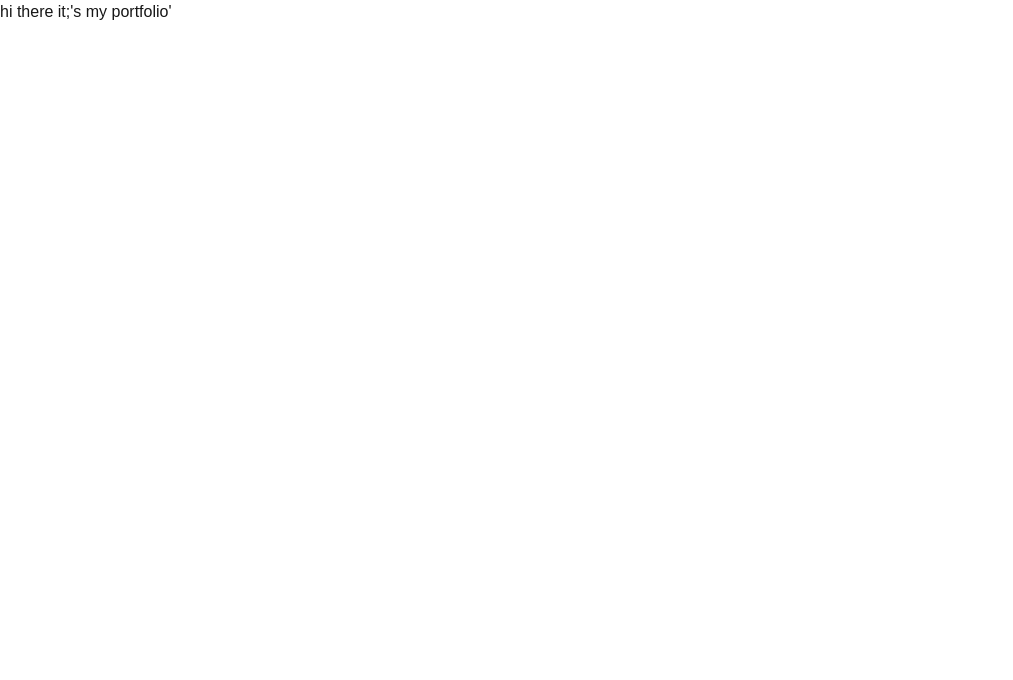
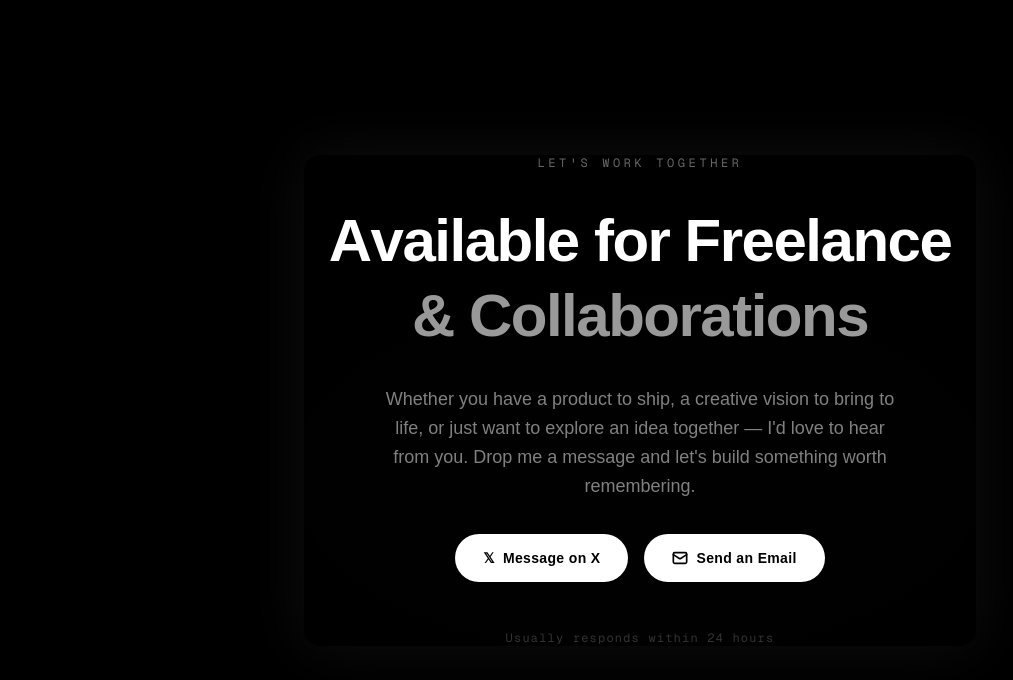
Before and after one commit to sahayanshuman2005/My-Portfolio, a Next.js app: page / in a window 1280 px wide. Shown: the top 680 px of the page, without its empty margins (0-1013 px from the left). Built offline with nearby package versions, Linux system fonts and the light colour scheme.

Commit message:
added contact.tsx

```diff
--- a/app/page.tsx
+++ b/app/page.tsx
@@ -1,9 +1,10 @@
 import Image from "next/image";
-
+import { Hero } from "@/components/Hero";
+import Contact from "@/components/Contact";
 export default function Home() {
   return (
     <div>
-      hi there it;'s my portfolio'
+      <Contact/>
     </div>
   );
 }
--- /dev/null
+++ b/components/Contact.tsx
@@ -0,0 +1,242 @@
+"use client";
+
+import { type Variants, motion, useReducedMotion } from "framer-motion";
+import { Mail } from "lucide-react";
+
+const fadeUp = (delay = 0): Variants => ({
+  hidden: { opacity: 0, y: 24 },
+  show: {
+    opacity: 1,
+    y: 0,
+    transition: {
+      duration: 0.6,
+      delay,
+      ease: [0.22, 1, 0.36, 1] as const,
+    },
+  },
+});
+
+const scaleIn = (delay = 0): Variants => ({
+  hidden: { opacity: 0, scale: 0.88 },
+  show: {
+    opacity: 1,
+    scale: 1,
+    transition: {
+      duration: 0.5,
+      delay,
+      ease: [0.22, 1, 0.36, 1] as const,
+    },
+  },
+});
+
+const floatVariant: Variants = {
+  animate: {
+    y: [0, -18, 0] as const,
+    scale: [1, 1.06, 1] as const,
+    opacity: [0.06, 0.1, 0.06] as const,
+    transition: {
+      duration: 7,
+      repeat: Infinity,
+      ease: "easeInOut",
+    },
+  },
+};
+
+const borderGlow: Variants = {
+  hidden: {
+    opacity: 0,
+    boxShadow: "0 0 0px rgba(255,255,255,0)",
+  },
+  show: {
+    opacity: 1,
+    boxShadow: "0 0 60px 1px rgba(255,255,255,0.06)",
+    transition: {
+      duration: 1.4,
+      delay: 0.2,
+      ease: "easeOut",
+    },
+  },
+};
+
+interface TypewriterProps {
+  text: string;
+  className?: string;
+  startDelay?: number;
+  letterDelay?: number;
+  reduced: boolean;
+}
+
+function Typewriter({
+  text,
+  className = "",
+  startDelay = 0.1,
+  letterDelay = 0.035,
+  reduced,
+}: TypewriterProps) {
+  if (reduced) {
+    return <span className={className}>{text}</span>;
+  }
+
+  return (
+    <>
+      {text.split("").map((char, i) => (
+        <motion.span
+          key={i}
+          className={className}
+          style={{
+            display: "inline-block",
+            whiteSpace: char === " " ? "pre" : undefined,
+          }}
+          initial={{ opacity: 0, y: 8 }}
+          animate={{ opacity: 1, y: 0 }}
+          transition={{
+            duration: 0.2,
+            delay: startDelay + i * letterDelay,
+            ease: "easeOut",
+          }}
+        >
+          {char}
+        </motion.span>
+      ))}
+    </>
+  );
+}
+
+export default function Contact() {
+  const reduced = useReducedMotion() ?? false;
+
+  const line1 = "Available for Freelance";
+  const line2 = "& Collaborations";
+
+  const line2Delay = 0.1 + line1.length * 0.035 + 0.12;
+
+  const twitterDMUrl =
+    "https://twitter.com/messages/compose?recipient_id=1812063256531374080&text=Hi%20Ansh%2C%20I%20came%20across%20your%20portfolio%20and%20I%27d%20love%20to%20collaborate%20with%20you!";
+
+  const gmailComposeUrl =
+    "https://mail.google.com/mail/?view=cm&fs=1&to=sahayanshuman421@gmail.com&su=Freelance%20needed!&body=Hi%20Ansh%2C%0A%0AI%20came%20across%20your%20portfolio%20and%20I%27m%20interested%20in%20working%20with%20you.%0A%0A%0ABest%20regards%2C%0A";
+
+  return (
+    <section className="relative min-h-screen w-full bg-black flex items-center justify-center overflow-hidden px-4 sm:px-6 py-24">
+      <motion.div
+        aria-hidden="true"
+        className="pointer-events-none absolute inset-0 bg-[radial-gradient(ellipse_60%_50%_at_50%_60%,rgba(255,255,255,0.07)_0%,transparent_70%)]"
+        variants={floatVariant}
+        animate={reduced ? undefined : "animate"}
+      />
+
+      <motion.div
+        className="relative z-10 flex flex-col items-center text-center max-w-2xl w-full gap-8 rounded-2xl"
+        variants={borderGlow}
+        initial={reduced ? "show" : "hidden"}
+        whileInView="show"
+        viewport={{ once: true, amount: 0.3 }}
+      >
+        <motion.p
+          className="text-xs tracking-[0.3em] uppercase text-white/40 font-mono"
+          variants={fadeUp(0)}
+          initial={reduced ? "show" : "hidden"}
+          whileInView="show"
+          viewport={{ once: true }}
+        >
+          Let&apos;s work together
+        </motion.p>
+
+        <h2 className="text-3xl sm:text-4xl lg:text-6xl font-bold text-white leading-tight tracking-tight max-w-full">
+          <span className="block wrap-break-word">
+            <Typewriter
+              text={line1}
+              startDelay={0.1}
+              letterDelay={0.035}
+              reduced={reduced}
+            />
+          </span>
+
+          <span className="block text-white/60 wrap-break-word">
+            <Typewriter
+              text={line2}
+              startDelay={line2Delay}
+              letterDelay={0.045}
+              reduced={reduced}
+            />
+          </span>
+        </h2>
+
+        <motion.p
+          className="text-white/50 text-base sm:text-lg leading-relaxed max-w-lg"
+          variants={fadeUp(0.3)}
+          initial={reduced ? "show" : "hidden"}
+          whileInView="show"
+          viewport={{ once: true }}
+        >
+          Whether you have a product to ship, a creative vision to bring to
+          life, or just want to explore an idea together — I&apos;d love to
+          hear from you. Drop me a message and let&apos;s build something worth
+          remembering.
+        </motion.p>
+
+        <div className="flex flex-col sm:flex-row gap-4 w-full sm:w-auto">
+          <motion.a
+            href={twitterDMUrl}
+            target="_blank"
+            rel="noopener noreferrer"
+            variants={scaleIn(0.5)}
+            initial={reduced ? "show" : "hidden"}
+            whileInView="show"
+            viewport={{ once: true }}
+            whileHover={
+              reduced
+                ? undefined
+                : {
+                    scale: 1.06,
+                    boxShadow: "0 0 28px rgba(255,255,255,0.4)",
+                  }
+            }
+            whileTap={reduced ? undefined : { scale: 0.97 }}
+            className="group inline-flex items-center justify-center gap-2 bg-white text-black rounded-full px-7 py-3.5 text-sm font-semibold tracking-wide cursor-pointer w-full sm:w-auto"
+          >
+            <span className="text-sm font-bold">𝕏</span>
+            Message on X
+          </motion.a>
+
+          <motion.a
+            href={gmailComposeUrl}
+            target="_blank"
+            rel="noopener noreferrer"
+            variants={scaleIn(0.6)}
+            initial={reduced ? "show" : "hidden"}
+            whileInView="show"
+            viewport={{ once: true }}
+            whileHover={
+              reduced
+                ? undefined
+                : {
+                    scale: 1.06,
+                    boxShadow: "0 0 28px rgba(255,255,255,0.4)",
+                  }
+            }
+            whileTap={reduced ? undefined : { scale: 0.97 }}
+            className="group inline-flex items-center justify-center gap-2 bg-white text-black rounded-full px-7 py-3.5 text-sm font-semibold tracking-wide cursor-pointer w-full sm:w-auto"
+          >
+            <Mail
+              size={16}
+              strokeWidth={2.5}
+              className="transition-transform duration-200 group-hover:translate-x-0.5 group-hover:-translate-y-0.5"
+            />
+            Send an Email
+          </motion.a>
+        </div>
+
+        <motion.p
+          className="text-white/20 text-xs font-mono tracking-widest mt-4"
+          variants={fadeUp(0.75)}
+          initial={reduced ? "show" : "hidden"}
+          whileInView="show"
+          viewport={{ once: true }}
+        >
+          Usually responds within 24 hours
+        </motion.p>
+      </motion.div>
+    </section>
+  );
+}
--- /dev/null
+++ b/components/Hero.tsx
@@ -0,0 +1,7 @@
+export function Hero(){
+    return (
+    <div>
+
+    </div>
+    )
+}
--- a/package.json
+++ b/package.json
@@ -9,6 +9,8 @@
     "lint": "eslint"
   },
   "dependencies": {
+    "framer-motion": "^12.38.0",
+    "lucide-react": "^1.16.0",
     "next": "16.2.6",
     "react": "19.2.4",
     "react-dom": "19.2.4"
```
Also changed, not shown: 1 other file (tests, documents, lock files or other folders).
